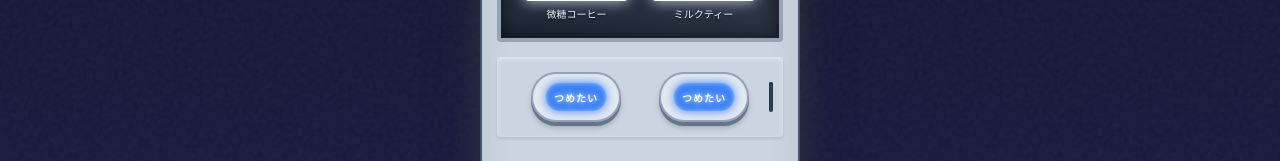
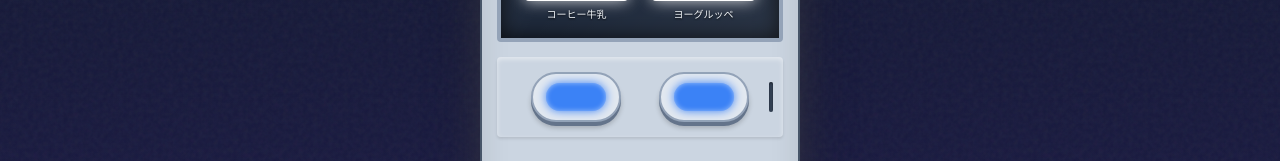
Before and after one commit to dcbejhfbejkdjsc/-, a plain HTML site: page index.html in a window 1280 px wide. Shown: the part 345-506 px from the top of the page. Drawn offline with Linux system fonts and the light colour scheme.

Commit message:
Update index.html

```diff
--- a/index.html
+++ b/index.html
@@ -241,7 +241,7 @@
         letter-spacing: 1px;
     }
     .btn-lamp::after {
-        content: "つめたい";
+        content: "";
     }
 
     /* ボタン押し込み */
@@ -354,14 +354,14 @@
                     <div class="back-light"></div>
                     <img src="https://placehold.co/100x200/222/FFF?text=BLACK" class="can-image" id="img-left">
                     <div class="label-area">
-                        <div class="product-name" id="name-left">微糖コーヒー</div>
+                        <div class="product-name" id="name-left">コーヒー牛乳</div>
                     </div>
                 </div>
                 <div class="product-slot" id="slot-right">
                     <div class="back-light"></div>
                     <img src="https://placehold.co/100x200/7d5a5a/FFF?text=TEA" class="can-image" id="img-right">
                     <div class="label-area">
-                        <div class="product-name" id="name-right">ミルクティー</div>
+                        <div class="product-name" id="name-right">ヨーグルッペ</div>
                     </div>
                 </div>
             </div>
@@ -397,12 +397,12 @@
 
             <div class="input-row">
                 <h3>左の商品</h3>
-                <input type="text" id="conf-name-left" value="微糖コーヒー">
+                <input type="text" id="conf-name-left" value="コーヒー牛乳">
                 <input type="text" id="conf-url-left" placeholder="画像URL">
             </div>
             <div class="input-row">
                 <h3>右の商品</h3>
-                <input type="text" id="conf-name-right" value="ミルクティー">
+                <input type="text" id="conf-name-right" value="ヨーグルッペ">
                 <input type="text" id="conf-url-right" placeholder="画像URL">
             </div>
             <button onclick="saveConfig()" style="width:100%; padding:10px; background:#3b82f6; color:white; border:none; border-radius:5px;">保存して閉じる</button>
```
